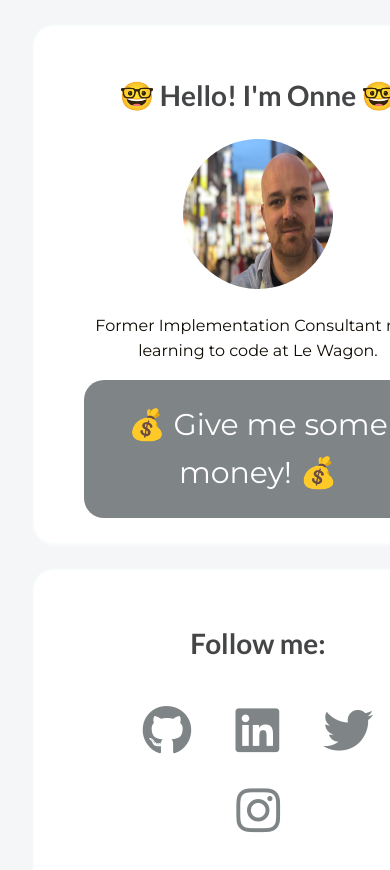
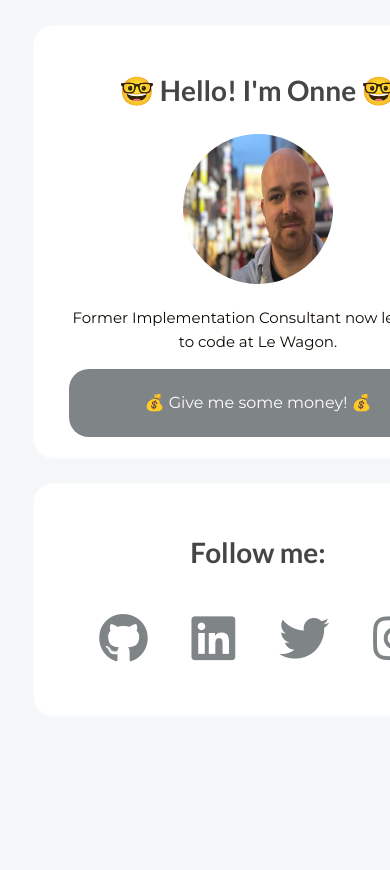
Before and after one commit to onnebakker/le-wagon-profile, a plain HTML site: page index.html in a window 390 px wide. Shown: the top 870 px of the page. After the commit the page ends 844 px from the top, so only its background shows below. Drawn offline with Linux system fonts and the light colour scheme.

Commit message:
make my profile more responsiver

```diff
--- a/index.html
+++ b/index.html
@@ -25,7 +25,7 @@
         <ul class="list-inline">
           <li><a href="https://github.com/onnebakker/git-101" target="_blank"><i class="fab fa-github"></i></a></li>
           <li><a href="https://www.linkedin.com/in/onnebakker/" target="_blank"><i class="fab fa-linkedin"></i></a></li>
-          <li><a href="https://twitter.com/onnebakker" target="_blank"><i class="fab fa-twitter"></i></a></li>
+          <li><a class="social" href="https://twitter.com/onnebakker" target="_blank"><i class="fab fa-twitter"></i></a></li>
           <li><a href="https://www.instagram.com/onnebakker/" target="_blank"><i class="fab fa-instagram"></i></a></li>
         </ul>
     </div>
--- a/style.css
+++ b/style.css
@@ -18,7 +18,6 @@ h1, h2 {
 a {
   text-decoration: none;
   color: white;
-  font-size: 30px;
 }
 
 .container {
@@ -33,6 +32,20 @@ a {
   box-shadow: 1px 1px 3px #F9FDFF;
   padding: 25px 150px;
   margin: 25px;
+}
+
+.btn {
+    background-color: #7f8486;
+    padding: 5px 8px;
+    border-radius: 20px;
+    font-size: 30px;
+}
+
+.btn:hover {
+    background-color: #5A5C5D;
+    padding: 5px 8px;
+    border-radius: 20px;
+    font-size: 30px;
 }
 
 @media (max-width: 960px) {
@@ -64,7 +77,16 @@ a {
   }
 
   .card {
-    padding: 25px 50px;
+    padding: 20px 35px;
+    font-size: 15px;
+  }
+
+  .btn {
+    font-size: 16px;
+}
+
+  .btn:hover {
+    font-size: 16px;
   }
 
 }
@@ -95,15 +117,3 @@ a {
   color: #5A5C5D;
   font-size: 50px;
 }
-
-.btn {
-    background-color: #7f8486;
-    padding: 5px 8px;
-    border-radius: 20px;
-}
-
-.btn:hover {
-    background-color: #5A5C5D;
-    padding: 5px 8px;
-    border-radius: 20px;
-}
```
